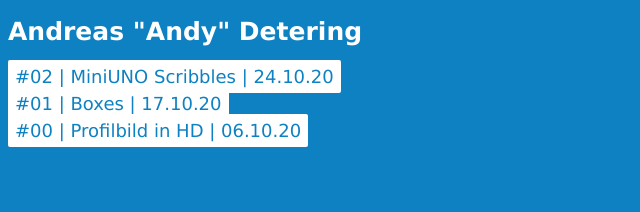
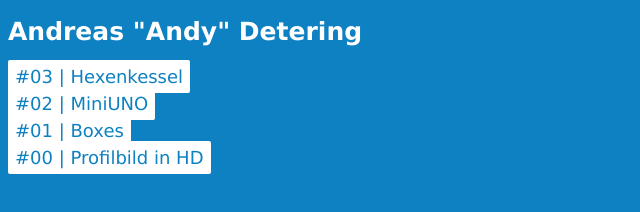
Before and after one commit to Lemon-Pie/EIA_2_WiSe_20_21, a plain HTML site: page Steckbrief/steckbrief.htm in a window 1280 px wide. Shown: the whole page, without its empty margins (0-640 px from the left). Drawn offline with Linux system fonts and the light colour scheme.

Commit message:
L03 + Steckbrief

```diff
--- a/Steckbrief/steckbrief.htm
+++ b/Steckbrief/steckbrief.htm
@@ -30,12 +30,14 @@ h1 {
 <body>	<!-- Hier die Links zu den gelösten Aufgaben einstellen, aktuelle oben, alte stehen lassen! Format: Aufgabenbezeichnung, Datum -->
 	<h1>Andreas "Andy" Detering</h1>
 
-	<a href="https://lemon-pie.github.io/EIA_2_WiSe_20_21/Aufgaben/L02_MiniUno/miniuno.pdf" target="_blank">#02 | MiniUNO Scribbles | 24.10.20</a>
+	<a href="https://lemon-pie.github.io/EIA_2_WiSe_20_21/Aufgaben/L03_Hexenkessel/hexenkessel.pdf" target="_blank">#03 | Hexenkessel</a>
 	<br>
-	<a href="https://lemon-pie.github.io/EIA_2_WiSe_20_21/Aufgaben/L01_Boxes/Detering_MKB2_L01_Boxes.pdf" target="_blank">#01 | Boxes | 17.10.20</a>
+	<a href="https://lemon-pie.github.io/EIA_2_WiSe_20_21/Aufgaben/L02_MiniUno/miniuno.pdf" target="_blank">#02 | MiniUNO</a>
 	<br>
-	<a href="https://bit.ly/34uaU8y" target="_blank">#00 | Profilbild in HD | 06.10.20</a>
+	<a href="https://lemon-pie.github.io/EIA_2_WiSe_20_21/Aufgaben/L01_Boxes/Detering_MKB2_L01_Boxes.pdf" target="_blank">#01 | Boxes</a>
 	<br>
-
+	<a href="https://bit.ly/34uaU8y" target="_blank">#00 | Profilbild in HD</a>
+	<br>
+<!--| 24.10.20 | 17.10.20  | 06.10.20-->
 </body>
 </html>
```
Also changed, not shown: 2 other files.
